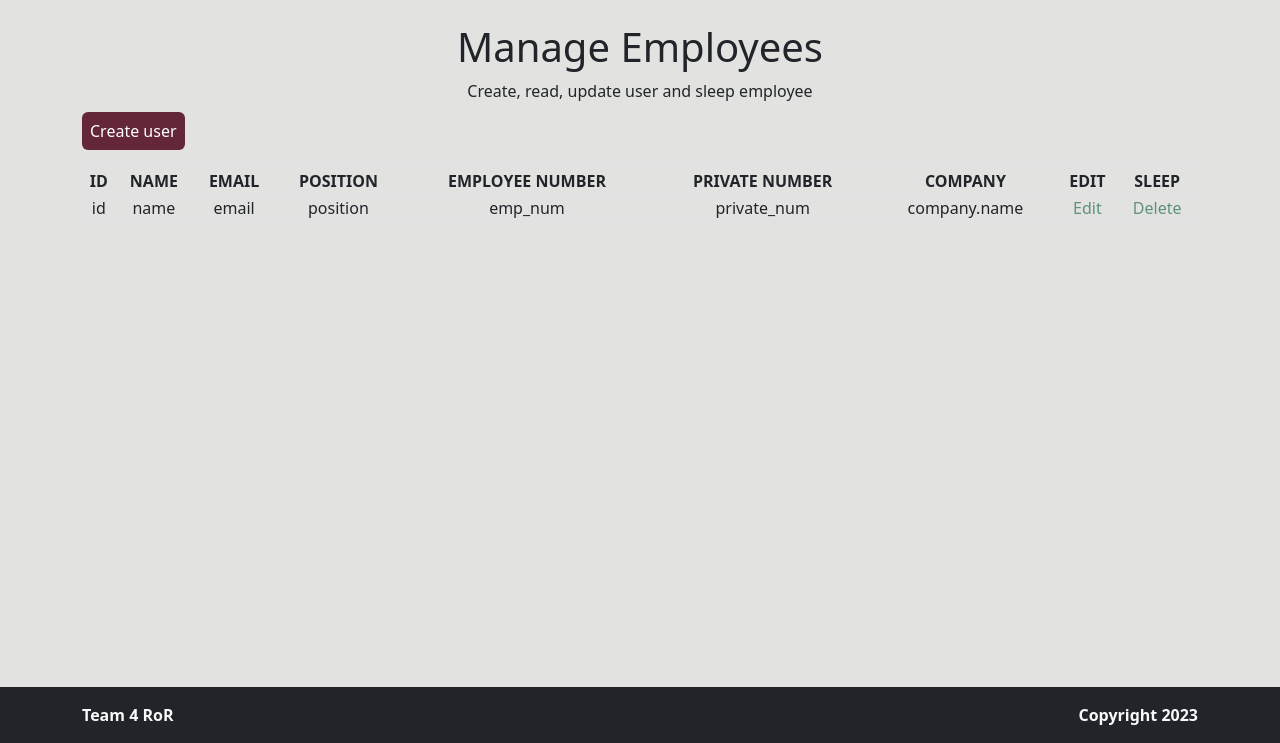
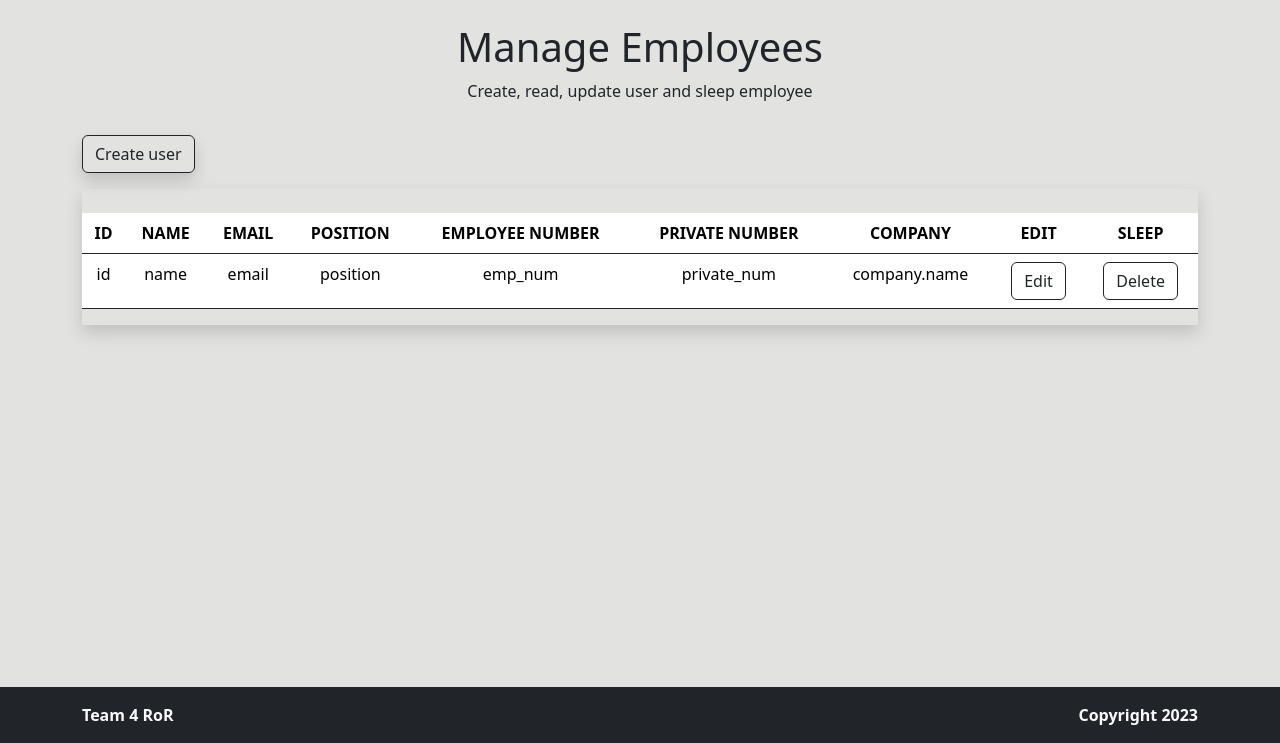
Before and after one commit to BrightCoders-Institute/BCDIC22-RoR-reloj-checador-team4, a Rails app: page /user in a window 1280 px wide. Shown: the part 57-800 px from the top of the page. Run offline with Rails 7, Linux system fonts and the light colour scheme; style sheets or scripts are compiled from the project's sources; some libraries are stand-ins or nearby versions.

Commit message:
Add style
We added styles in the buttons and the tables.

Co-authored-by: MarcoRodriguez23 <rodriguezlmarco23@gmail.com>
Co-authored-by: Yaxkin121 <ycardenas13@ucol.mx>
Co-authored-by: Reiyirak <pdsmej@gmail.com>

```diff
--- a/app/views/user/_form.html.erb
+++ b/app/views/user/_form.html.erb
@@ -1,4 +1,4 @@
-<%= form_with class: 'row bg-primary rounded m-4 mx-md-0', model: @user do |form| %>
+<%= form_with class: 'row', model: @user do |form| %>
   <div class="my-3 d-flex flex-column col-md-6">
     <%= form.label :name, class: 'form-label' %><br>
     <%= form.text_field :name, class: 'form-control' %>
@@ -30,6 +30,6 @@
   </div>
 
   <div class="my-3 d-flex flex-column">
-    <%= form.submit class: 'btn btn-secondary fs-5'%>
+    <%= form.submit class: 'btn btn-outline-dark'%>
   </div>
 <% end %>
--- a/app/views/user/index.html.erb
+++ b/app/views/user/index.html.erb
@@ -5,11 +5,12 @@
       <p>Create, read, update user and sleep employee</p>
     </div>
 
-    <div>
-      <%= link_to "Create user", "/user/new", class: 'bg-secondary text-white text-decoration-none p-2 my-4 mx-auto rounded' %>
-      <table class="w-100 text-center mt-4 border">
-        <tr class="border">
-          <th>ID</th>
+    <div class = "">
+      <%= link_to "Create user", "/user/new", class: 'btn btn-outline-dark shadow my-3' %>
+      <div class = "table-responsive shadow" >
+        <table class="table border-bottom border-dark w-100 text-center mt-4 table-hover">
+          <tr class="">
+            <th class = "">ID</th>
             <th>NAME</th>
             <th>EMAIL</th>
             <th>POSITION</th>
@@ -28,11 +29,11 @@
             <td>emp_num</td>
             <td>private_num</td>
             <td>company.name</td>
-          <td><%= link_to "Edit", "/user/1/edit", class: 'text-decoration-none' %></td>
-          <td><%= link_to "Delete", "/user/1", class: 'text-decoration-none' %></td>
+            <td><%= link_to "Edit", "/user/1/edit", class: 'btn btn-outline-dark' %></td>
+            <td><%= link_to "Delete", "/user/1", class: 'btn btn-outline-dark' %></td>
           </tr>
-
         </table>
       </div>
     </div>
+  </div>
 </main>
--- a/app/views/user/new.html.erb
+++ b/app/views/user/new.html.erb
@@ -1,11 +1,11 @@
 <main class="bg-first">
-  <div class="main-container container-xl h-100">
+  <div class="main-container container-xl">
     <div class="d-flex flex-column justify-content-center align-items-center m-auto">
       <h1 class="text-center my-3">Create Employee</h1>
       <p class="text-center">Create a new employee typing in the input's form.</p>
-      <%= link_to "Return", "/user/", class: "btn btn-primary p-2 roundend" %>
+      <%= link_to "Return", "/user/", class: "btn btn-outline-dark" %>
     </div>
-    <div class="m-auto">
+    <div class="m-auto p-4 rounded shadow bg-light align-items-center ">
       <%= render 'form', user: @user %>
     </div>
   </div>
```
Also changed, not shown: app/views/company/index.html.erb (+7 -5 lines), app/views/user/edit.html.erb (+4 -4 lines). Lines whose indentation alone changed are shown as unchanged.
